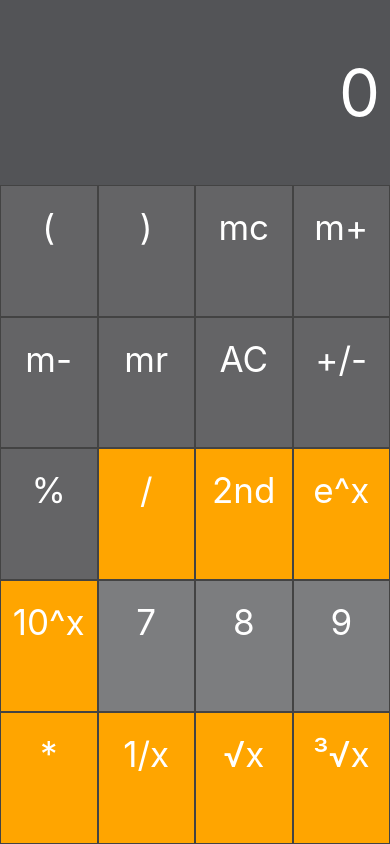
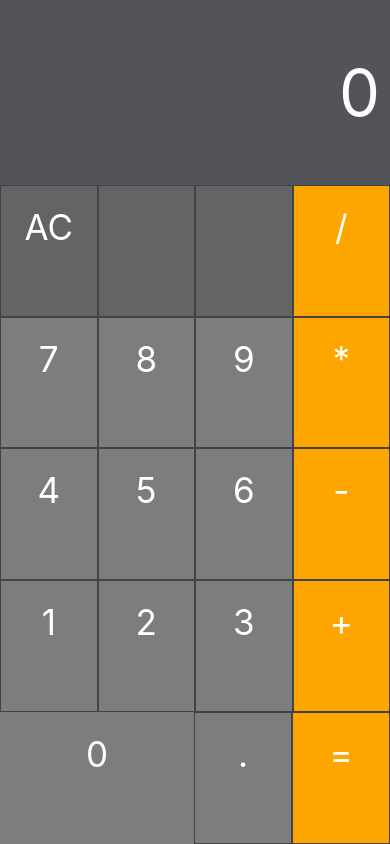
Before and after one commit to DwiN3/ZPSM_LABs, a React Native app in the folder Calculator_35196/: screen / in a window 390 px wide. Built offline with nearby package versions, Linux system fonts and the light colour scheme.

Commit message:
ustawienie przycisków

```diff
--- a/Calculator_35196/App.tsx
+++ b/Calculator_35196/App.tsx
@@ -388,7 +388,7 @@ const App = () => {
     };
   }, []);
 
-  const buttonsPortrait2 = [
+  const buttonsPortrait = [
     { title: 'AC', onPress: clearDisplay, style: styles.buttonClear },
     { title: '', style: styles.buttonClear },
     { title: '', style: styles.buttonClear },
@@ -410,7 +410,7 @@ const App = () => {
     { title: '=', onPress: calculateResult, style: styles.buttonOperator },
   ];
 
-  const buttonsPortrait = [
+  const buttonsLand = [
     { title: '(', onPress: () => handleButtonPress('('), style: styles.buttonClear },
     { title: ')', onPress: () => handleButtonPress(')'), style: styles.buttonClear },
     { title: 'mc', onPress: () => clearMemory(), style: styles.buttonClear },
@@ -420,45 +420,56 @@ const App = () => {
     { title: 'AC', onPress: () => clearDisplay(), style: styles.buttonClear },
     { title: '+/-', onPress: () => minus_plus(), style: styles.buttonClear },
     { title: '%', onPress: () => procent(), style: styles.buttonClear },
-    { title: '/', onPress: () => handleButtonPress('/'), style: styles.buttonOperator },
-    { title: '2nd', onPress: () => power2nd(), style: styles.buttonOperator },
-    { title: 'e^x', onPress: () => expPower(), style: styles.buttonOperator },
-    { title: '10^x', onPress: () => powerOfTen(), style: styles.buttonOperator },
+    { title: '/', onPress: () => handleButtonPress('/'), style: styles.buttonClear },
+
+    { title: '', onPress: () => power2nd(), style: styles.buttonClear },
+    { title: '', onPress: () => power2nd(), style: styles.buttonClear },
+    { title: '', onPress: () => power2nd(), style: styles.buttonClear },
+    { title: '2nd', onPress: () => power2nd(), style: styles.buttonClear },
+    { title: 'e^x', onPress: () => expPower(), style: styles.buttonClear },
+    { title: '10^x', onPress: () => powerOfTen(), style: styles.buttonClear },
     { title: '7', onPress: () => handleButtonPress('7'), style: styles.buttonNumber },
     { title: '8', onPress: () => handleButtonPress('8'), style: styles.buttonNumber },
     { title: '9', onPress: () => handleButtonPress('9'), style: styles.buttonNumber },
     { title: '*', onPress: () => handleButtonPress('*'), style: styles.buttonOperator },
-    { title: '1/x', onPress: () => reciprocal(), style: styles.buttonOperator },
-    { title: '√x', onPress: () => sqrt('√'), style: styles.buttonOperator },
-    { title: '³√x', onPress: () => sqrt('³√'), style: styles.buttonOperator },
-    { title: 'y√x', onPress: () => sqrt('y√x'), style: styles.buttonOperator },
-    { title: 'In', onPress: () => ln(), style: styles.buttonOperator },
-    { title: 'log10', onPress: () => log10(), style: styles.buttonOperator },
+
+    { title: '1/x', onPress: () => reciprocal(), style: styles.buttonClear },
+    { title: '√x', onPress: () => sqrt('√'), style: styles.buttonClear },
+    { title: '³√x', onPress: () => sqrt('³√'), style: styles.buttonClear },
+    { title: 'y√x', onPress: () => sqrt('y√x'), style: styles.buttonClear },
+    { title: 'In', onPress: () => ln(), style: styles.buttonClear },
+    { title: 'log10', onPress: () => log10(), style: styles.buttonClear },
     { title: '4', onPress: () => handleButtonPress('4'), style: styles.buttonNumber },
     { title: '5', onPress: () => handleButtonPress('5'), style: styles.buttonNumber },
     { title: '6', onPress: () => handleButtonPress('6'), style: styles.buttonNumber },
     { title: '-', onPress: () => handleButtonPress('-'), style: styles.buttonOperator },
-    { title: 'x!', onPress: () => factorial(), style: styles.buttonOperator },
-    { title: 'sin', onPress: () => trigFunction('sin'), style: styles.buttonOperator },
-    { title: 'cos', onPress: () => trigFunction('cos'), style: styles.buttonOperator },
-    { title: 'tan', onPress: () => trigFunction('tan'), style: styles.buttonOperator },
-    { title: 'e', onPress: () => displayEuler(), style: styles.buttonOperator },
-    { title: 'EE', onPress: () => scientificNotation(), style: styles.buttonOperator },
+
+    { title: 'x!', onPress: () => factorial(), style: styles.buttonClear },
+    { title: 'sin', onPress: () => trigFunction('sin'), style: styles.buttonClear },
+    { title: 'cos', onPress: () => trigFunction('cos'), style: styles.buttonClear },
+    { title: 'tan', onPress: () => trigFunction('tan'), style: styles.buttonClear },
+    { title: 'e', onPress: () => displayEuler(), style: styles.buttonClear },
+    { title: 'EE', onPress: () => scientificNotation(), style: styles.buttonClear },
     { title: '1', onPress: () => handleButtonPress('1'), style: styles.buttonNumber },
     { title: '2', onPress: () => handleButtonPress('2'), style: styles.buttonNumber },
     { title: '3', onPress: () => handleButtonPress('3'), style: styles.buttonNumber },
     { title: '+', onPress: () => handleButtonPress('+'), style: styles.buttonOperator },
-    { title: 'Rad', onPress: () => degreesToRadians(), style: styles.buttonOperator },
-    { title: 'sinh', onPress: () => trigFunction('sinh'), style: styles.buttonOperator },
-    { title: 'cosh', onPress: () => trigFunction('cosh'), style: styles.buttonOperator },
-    { title: 'tanh', onPress: () => trigFunction('tanh'), style: styles.buttonOperator },
-    { title: 'π', onPress: () => displayPi(), style: styles.buttonOperator },
-    { title: 'Rand', onPress: () => random(), style: styles.buttonOperator },
+
+    { title: 'Rad', onPress: () => degreesToRadians(), style: styles.buttonClear },
+    { title: 'sinh', onPress: () => trigFunction('sinh'), style: styles.buttonClear },
+    { title: 'cosh', onPress: () => trigFunction('cosh'), style: styles.buttonClear },
+    { title: 'tanh', onPress: () => trigFunction('tanh'), style: styles.buttonClear },
+    { title: 'π', onPress: () => displayPi(), style: styles.buttonClear },
+    { title: 'Rand', onPress: () => random(), style:[ styles.buttonClear, { flex:1 } ]},
     { title: '0', onPress: () => handleButtonPress('0'), style: [styles.buttonZero, { flex: 2 }],},
     { title: '.', onPress: () => handleButtonPress('.'), style: styles.buttonNumber },
     { title: '=', onPress: () => calculateResult(), style: styles.buttonOperator },
   ];
-
+  const buttonsToRender = orientation === 'landscape' ? buttonsLand : buttonsPortrait;
+  const sliceCount = orientation === 'landscape' ? 10 : 4;
+  const sizeFont = orientation === 'landscape'
+  ? { ...styles.buttonText, fontSize: 15 }
+  : { ...styles.buttonText, fontSize: 35 };
 
   return (
     <View style={styles.container}>
@@ -468,13 +479,13 @@ const App = () => {
       <View style={styles.buttons}>
         {[0, 1, 2, 3, 4].map((row) => (
           <View key={row} style={styles.row}>
-            {buttonsPortrait.slice(row * 4, (row + 1) * 4).map((buttonsPortrait, index) => (
+            {buttonsToRender.slice(row * sliceCount, (row + 1) * sliceCount).map((button, index) => (
               <TouchableOpacity
                 key={index}
-                style={buttonsPortrait.style}
-                onPress={buttonsPortrait.onPress}
+                style={button.style}
+                onPress={button.onPress}
               >
-                <Text style={styles.buttonText}>{buttonsPortrait.title}</Text>
+                <Text style={sizeFont}>{button.title}</Text>
               </TouchableOpacity>
             ))}
           </View>
@@ -510,7 +521,7 @@ const styles = StyleSheet.create({
   },
   buttonText: {
     color: 'white',
-    fontSize: 35,
+    fontSize: 10,
     paddingVertical: 20,
     textAlign: 'center',
   },
```
